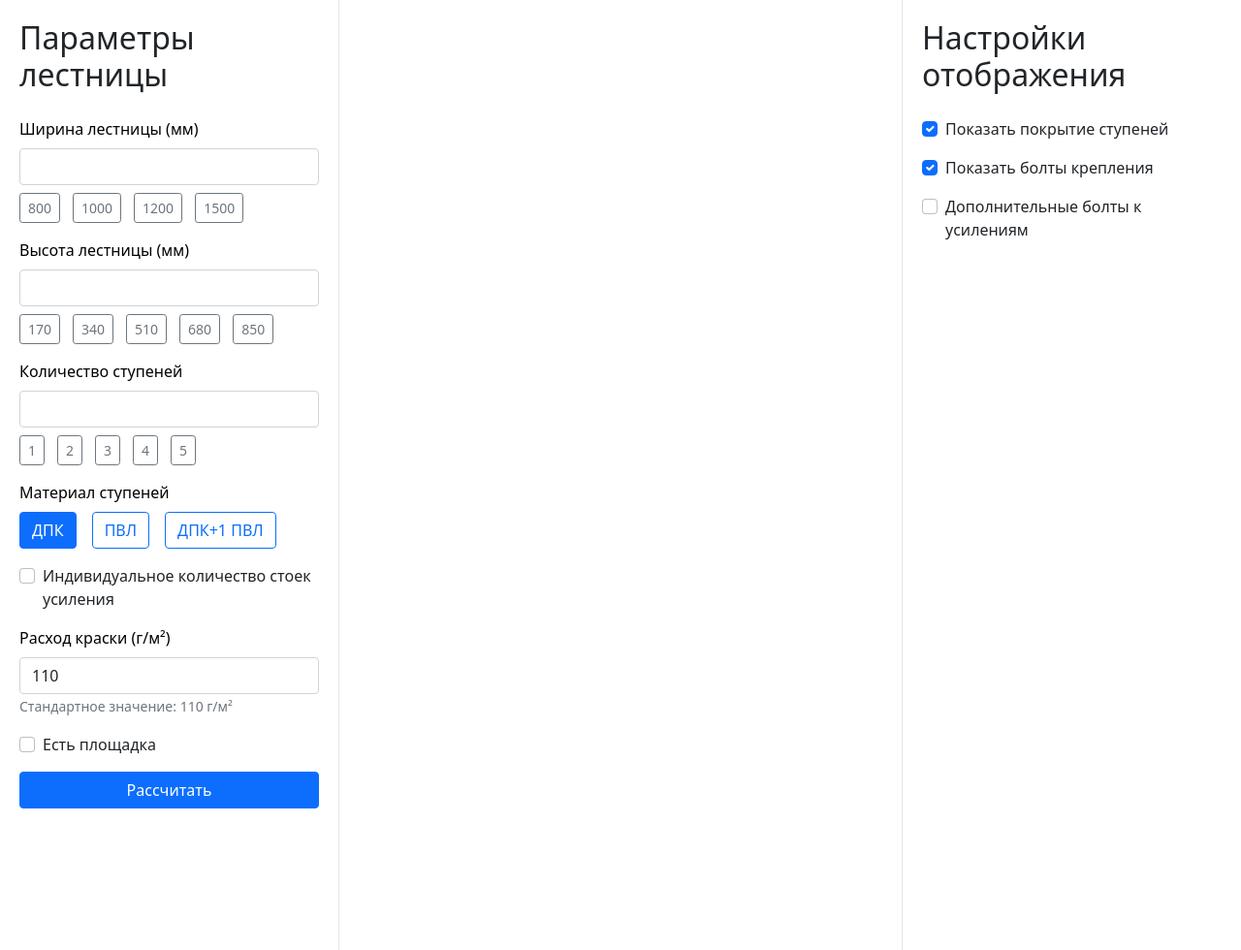
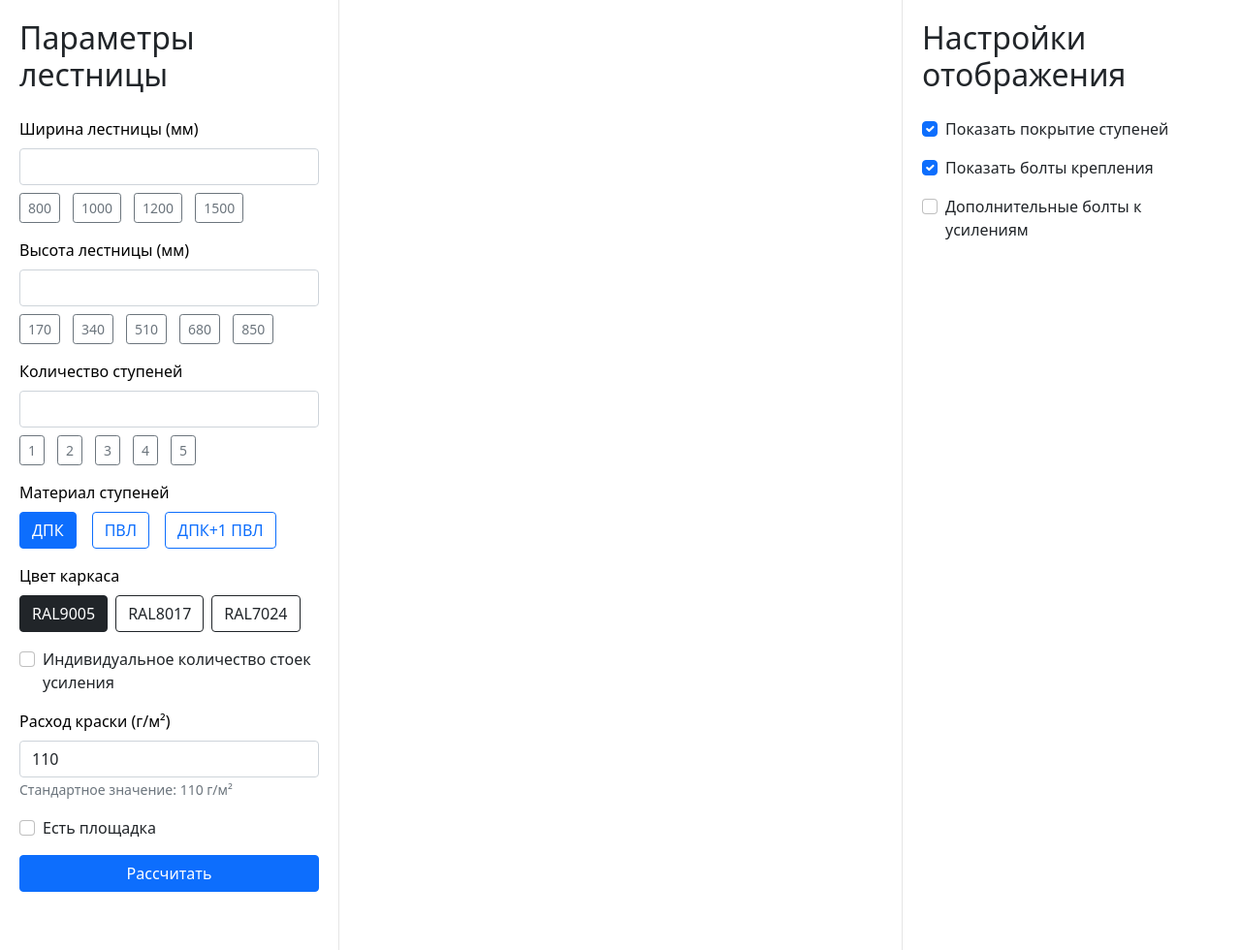
Before and after one commit to qone2m/DPK3D, a Flask app: page / in a window 1280 px wide. Shown: the whole page at 97% size. Run offline with Flask 2, Linux system fonts and the light colour scheme.

Commit message:
Цвет каркаса и досок ок

```diff
--- a/app.py
+++ b/app.py
@@ -28,7 +28,7 @@ def validate_input(width, height, steps):
     if not app.config['MIN_HEIGHT'] <= height <= app.config['MAX_HEIGHT']:
         raise ValueError(f"Высота должна быть от {app.config['MIN_HEIGHT']} до {app.config['MAX_HEIGHT']} мм")
 
-def calculate_metal(width, height, steps, material, has_platform, platform_depth=0, reinforcements_count=1, paint_consumption=110):
+def calculate_metal(width, height, steps, material, has_platform, platform_depth=0, reinforcements_count=1, paint_consumption=110, frame_color='RAL9005'):
     try:
         validate_input(width, height, steps)
 
@@ -186,6 +186,14 @@ def calculate_metal(width, height, steps, material, has_platform, platform_depth
                 dpk_boards_count = boards_per_step * (steps - 1)  # Первая ступень ПВЛ
                 dpk_length = width * (steps - 1) * boards_per_step  # Общая длина в мм
 
+        # Определяем цвет доски ДПК в зависимости от цвета каркаса
+        dpk_color_mapping = {
+            'RAL9005': 'Венге',
+            'RAL8017': 'Коричневый',
+            'RAL7024': 'Серый'
+        }
+        dpk_color = dpk_color_mapping.get(frame_color, 'Венге')  # По умолчанию Венге
+
         # Расчет количества болтов и гаек (4 болта и 4 гайки на ступень)
         bolts_per_step = 4  # 4 болта на ступень (2 доски * 2 болта)
         if material == "ДПК":
@@ -221,8 +229,9 @@ def calculate_metal(width, height, steps, material, has_platform, platform_depth
                 "m": round((base_length + total_steps_length + vertical_stands_length + total_reinforcements + strip_length * strips_count) / 1000, 2)
             },
             "additional_materials": {
-                "dpk_length": round(dpk_length / 1000, 2),  # Метраж в метрах
-                "dpk_boards": dpk_boards_count,  # Количество досок
+                "dpk_length": round(dpk_length / 1000, 2),
+                "dpk_boards": dpk_boards_count,
+                "dpk_color": dpk_color if material in ["ДПК", "ДПК+1 ПВЛ"] else None,
                 "bolts_count": bolts_count,
                 "nuts_count": nuts_count,
                 "mounting_strips": {
@@ -232,13 +241,13 @@ def calculate_metal(width, height, steps, material, has_platform, platform_depth
                 }
             },
             "paint": {
-                "frame_area": round(frame_paint_area, 2),    # Площадь покраски каркаса в м²
-                "frame_weight": round(frame_paint_weight, 2), # Вес краски для каркаса в граммах
-                "pvl_area": round(pvl_paint_area, 2),        # Площадь покраски ПВЛ в м²
-                "pvl_weight": round(pvl_paint_weight, 2),    # Вес краски для ПВЛ в граммах
-                "total_area": round(total_paint_area, 2),    # Общая площадь покраски в м²
-                "total_weight": round(total_paint_weight, 2), # Общий вес краски в граммах
-                "consumption": paint_consumption              # Расход г/м²
+                "frame_area": round(frame_paint_area, 2),
+                "frame_weight": round(frame_paint_weight, 2),
+                "pvl_area": round(pvl_paint_area, 2),
+                "pvl_weight": round(pvl_paint_weight, 2),
+                "total_area": round(total_paint_area, 2),
+                "total_weight": round(total_paint_weight, 2),
+                "consumption": paint_consumption
             },
             "dimensions": {
                 "width": width,
@@ -252,7 +261,8 @@ def calculate_metal(width, height, steps, material, has_platform, platform_depth
                 "platform_depth": platform_depth,
                 "reinforcements_count": reinforcements_count,
                 "material": material,
-                "board_elevation": board_elevation  # Добавляем информацию о подъеме доски
+                "board_elevation": board_elevation,
+                "frame_color": frame_color
             }
         }
     except ValueError as e:
@@ -275,8 +285,9 @@ def calculate():
         platform_depth = float(data['platform_depth']) if has_platform else 0
         reinforcements_count = int(data.get('reinforcements_count', 1))
         paint_consumption = float(data.get('paint_consumption', 110))  # г/м²
+        frame_color = data.get('frame_color', 'RAL9005')
 
-        result = calculate_metal(width, height, steps, material, has_platform, platform_depth, reinforcements_count, paint_consumption)
+        result = calculate_metal(width, height, steps, material, has_platform, platform_depth, reinforcements_count, paint_consumption, frame_color)
         if result is None:
             return jsonify({"error": "Неверный материал"}), 400
 
--- a/static/js/main.js
+++ b/static/js/main.js
@@ -3,6 +3,13 @@ const MIN_WIDTH = 600;  // мм
 const MAX_WIDTH = 2000; // мм
 const MIN_HEIGHT = 100; // мм
 const MAX_HEIGHT = 3000; // мм
+
+// Константы для цветов
+const COLOR_MAPPING = {
+    'RAL9005': { frame: 0x000000, dpk: 0x382B22 }, // Черный - Венге
+    'RAL8017': { frame: 0x44322D, dpk: 0x8B4513 }, // Коричневый - Коричневый
+    'RAL7024': { frame: 0x474A51, dpk: 0x808080 }  // Серый - Серый
+};
 
 // Функция валидации формы
 function validateForm() {
@@ -99,7 +106,45 @@ document.addEventListener('DOMContentLoaded', function() {
             materialInput.dispatchEvent(new Event('change'));
         });
     });
+
+    // Обработчики для цветов каркаса
+    document.querySelectorAll('input[name="frame-color"]').forEach(radio => {
+        radio.addEventListener('change', function() {
+            document.getElementById('frame-color').value = this.value;
+            updateMaterialColors();
+        });
+    });
 });
+
+// Функция обновления цветов материалов
+function updateMaterialColors() {
+    const frameColor = document.getElementById('frame-color').value;
+    const colors = COLOR_MAPPING[frameColor];
+
+    // Обновляем цвет каркаса
+    stairModel.traverse((child) => {
+        if (child.isMesh && child.material && !child.userData.isDPK && !child.userData.isBolt) {
+            child.material.color.setHex(colors.frame);
+        }
+    });
+
+    // Обновляем цвет ДПК
+    coveringsGroup.traverse((child) => {
+        if (child.isMesh && child.material && child.userData.isDPK) {
+            child.material.color.setHex(colors.dpk);
+        }
+    });
+
+    // Если материал ПВЛ, красим его в цвет каркаса
+    const material = document.getElementById('material').value;
+    if (material === 'ПВЛ' || material === 'ДПК+1 ПВЛ') {
+        coveringsGroup.traverse((child) => {
+            if (child.isMesh && child.material && child.userData.isPVL) {
+                child.material.color.setHex(colors.frame);
+            }
+        });
+    }
+}
 
 // Инициализация Three.js
 function init() {
@@ -200,6 +245,14 @@ function createBolt() {
 }
 
 function createDPKBoards(width, depth, stepHeight, stepZ, boardElevation = 0) {
+    const frameColor = document.getElementById('frame-color').value;
+    const colors = COLOR_MAPPING[frameColor];
+
+    const dpkMaterial = new THREE.MeshPhongMaterial({
+        color: colors.dpk,
+        flatShading: true
+    });
+
     const boardGroup = new THREE.Group();
     const boardWidth = 150; // Стандартная ширина доски
     const boardHeight = 25;
@@ -266,6 +319,14 @@ function createDPKPlatform(width, depth, stepHeight, stepZ, boardElevation = 0)
 }
 
 function createPVLCover(width, depth) {
+    const frameColor = document.getElementById('frame-color').value;
+    const colors = COLOR_MAPPING[frameColor];
+
+    const pvlMaterial = new THREE.MeshPhongMaterial({
+        color: colors.frame,
+        flatShading: true
+    });
+
     const pvlGroup = new THREE.Group();
     const gridSize = 30; // Размер ячейки сетки
 
@@ -330,6 +391,9 @@ function updateVisibility() {
 }
 
 function createStairModel(dimensions) {
+    const frameColor = document.getElementById('frame-color').value;
+    const colors = COLOR_MAPPING[frameColor];
+
     // Очищаем группы перед созданием новой модели
     scene.remove(stairModel);
     stairModel = new THREE.Group();
@@ -350,7 +414,7 @@ function createStairModel(dimensions) {
 
     // Материал для профиля 20х20
     const frameMaterial = new THREE.MeshPhongMaterial({
-        color: 0x404040,
+        color: colors.frame,
         opacity: 1,
         transparent: false
     });
@@ -581,46 +645,67 @@ function createStairModel(dimensions) {
 
 // Обновляем функцию изменения результатов
 function updateResults(result) {
-    const resultDiv = document.getElementById('result');
     const resultDetails = document.getElementById('result-details');
-    resultDiv.classList.remove('hidden');
+    const resultBox = document.getElementById('result');
 
-    resultDetails.innerHTML = `
-        <div class="results-grid">
-            <div class="result-section">
-                <h4>Основные размеры:</h4>
-                <div>Основание: ${result.base_frame.mm} мм (${result.base_frame.m} м)</div>
-                <div>Ступени: ${result.steps_frames.total_mm} мм (${result.steps_frames.total_m} м)</div>
-                <div>Стойки: ${result.vertical_stands.mm} мм (${result.vertical_stands.m} м)</div>
-            </div>
-            <div class="result-section">
-                <h4>Усиления:</h4>
-                <div>Передние: ${result.reinforcements.front.mm} мм (${result.reinforcements.front.m} м)</div>
-                <div>Задние: ${result.reinforcements.back.mm} мм (${result.reinforcements.back.m} м)</div>
-                <div>Внутренние: ${result.reinforcements.internal.mm} мм (${result.reinforcements.internal.m} м)</div>
-                <div>Глубина: ${result.reinforcements.depth.mm} мм (${result.reinforcements.depth.m} м)</div>
-            </div>
+    if (result.error) {
+        resultDetails.innerHTML = `<div class="alert alert-danger">${result.error}</div>`;
+        resultBox.classList.remove('hidden');
+        return;
+    }
+
+    let html = `
+        <div class="mb-3">
+            <h5>Параметры:</h5>
+            <ul>
+                <li>Материал: ${result.dimensions.material}</li>
+                <li>Цвет каркаса: ${result.dimensions.frame_color}</li>`;
+
+    if (result.dimensions.material === 'ДПК' || result.dimensions.material === 'ДПК+1 ПВЛ') {
+        if (result.additional_materials.dpk_color) {
+            html += `<li>Цвет доски ДПК: ${result.additional_materials.dpk_color}</li>`;
+        }
+    }
+
+    html += `
+                <li>Ширина: ${result.dimensions.width} мм</li>
+                <li>Высота: ${result.dimensions.height} мм</li>
+                <li>Количество ступеней: ${Math.round(result.dimensions.height / result.dimensions.step_height)}</li>
+            </ul>
         </div>
-        <div class="total-section">
-            <h4>Общий метраж:</h4>
-            <div>Профиль 20x20: ${result.total_length.mm} мм (${result.total_length.m} м)</div>
-        </div>
-        <div class="additional-materials">
-            <h4>Дополнительные материалы:</h4>
-            ${result.additional_materials.dpk_length > 0 ? `
-                <div>Доска ДПК: ${result.additional_materials.dpk_length} м (${result.additional_materials.dpk_boards} шт)</div>
-                <div>Болты: ${result.additional_materials.bolts_count} шт</div>
-                <div>Гайки: ${result.additional_materials.nuts_count} шт</div>
-            ` : ''}
-            ${result.additional_materials.pvl_area > 0 ? `<div>Площадь ПВЛ: ${result.additional_materials.pvl_area} м²</div>` : ''}
-            <div>Полоса 40мм: ${result.additional_materials.mounting_strips.total_length}мм (${result.additional_materials.mounting_strips.total_length/1000}м)</div>
-            <h4>Расчет краски:</h4>
-            <div>Площадь покраски каркаса: ${result.paint.frame_area} м² (${result.paint.frame_weight} г)</div>
-            ${result.paint.pvl_area > 0 ? `<div>Площадь покраски ПВЛ: ${result.paint.pvl_area} м² (${result.paint.pvl_weight} г)</div>` : ''}
-            <div>Общая площадь покраски: ${result.paint.total_area} м²</div>
-            <div>Общий расход краски: ${result.paint.total_weight} г (при расходе ${result.paint.consumption} г/м²)</div>
-        </div>
-    `;
+
+        <div class="mb-3">
+            <h5>Металлический каркас:</h5>
+            <ul>
+                <li>Общая длина профиля: ${result.total_length.mm} мм (${result.total_length.m} м)</li>
+                <li>Площадь покраски: ${result.paint.total_area} м²</li>
+                <li>Вес краски: ${result.paint.total_weight} г</li>
+            </ul>
+        </div>`;
+
+    if (result.additional_materials) {
+        html += `
+        <div class="mb-3">
+            <h5>Дополнительные материалы:</h5>
+            <ul>`;
+
+        if (result.additional_materials.dpk_length) {
+            html += `<li>Общая длина досок ДПК: ${result.additional_materials.dpk_length} м</li>`;
+        }
+        if (result.additional_materials.dpk_boards) {
+            html += `<li>Количество досок ДПК: ${result.additional_materials.dpk_boards} шт</li>`;
+        }
+        if (result.additional_materials.bolts_count) {
+            html += `
+                <li>Количество болтов: ${result.additional_materials.bolts_count} шт</li>
+                <li>Количество гаек: ${result.additional_materials.nuts_count} шт</li>`;
+        }
+
+        html += `</ul></div>`;
+    }
+
+    resultDetails.innerHTML = html;
+    resultBox.classList.remove('hidden');
 }
 
 // Обновляем функцию изменения 3D модели
@@ -652,12 +737,12 @@ document.getElementById('calculator-form').addEventListener('submit', async func
         width: parseFloat(document.getElementById('width').value),
         height: parseFloat(document.getElementById('height').value),
         steps: parseInt(document.getElementById('steps').value),
-        material: document.getElementById('material').value || 'ДПК', // Добавляем значение по умолчанию
+        material: document.getElementById('material').value,
         has_platform: document.getElementById('has-platform').checked,
-        platform_depth: parseFloat(document.getElementById('platform-depth').value || 0),
-        reinforcements_count: parseInt(document.getElementById('reinforcements-count').value || 1),
-        board_elevation: parseFloat(document.getElementById('board-elevation').value || 0),
-        paint_consumption: parseFloat(document.getElementById('paint-consumption').value)
+        platform_depth: document.getElementById('has-platform').checked ? parseFloat(document.getElementById('platform-depth').value) : 0,
+        reinforcements_count: document.getElementById('custom-reinforcements').checked ? parseInt(document.getElementById('reinforcements-count').value) : 1,
+        paint_consumption: parseFloat(document.getElementById('paint-consumption').value),
+        frame_color: document.getElementById('frame-color').value
     };
 
     try {
--- a/templates/index.html
+++ b/templates/index.html
@@ -168,6 +168,20 @@
                     </div>
                 </div>
                 <div class="mb-3">
+                    <label class="form-label">Цвет каркаса</label>
+                    <div class="color-buttons d-flex gap-2">
+                        <input type="radio" class="btn-check" name="frame-color" id="color-ral9005" value="RAL9005" checked>
+                        <label class="btn btn-outline-dark" for="color-ral9005" title="RAL9005 - Венге">RAL9005</label>
+
+                        <input type="radio" class="btn-check" name="frame-color" id="color-ral8017" value="RAL8017">
+                        <label class="btn btn-outline-dark" for="color-ral8017" title="RAL8017 - Коричневый">RAL8017</label>
+
+                        <input type="radio" class="btn-check" name="frame-color" id="color-ral7024" value="RAL7024">
+                        <label class="btn btn-outline-dark" for="color-ral7024" title="RAL7024 - Серый">RAL7024</label>
+                    </div>
+                    <input type="hidden" id="frame-color" name="frame-color" value="RAL9005">
+                </div>
+                <div class="mb-3">
                     <div class="form-check">
                         <input class="form-check-input" type="checkbox" id="custom-reinforcements">
                         <label class="form-check-label" for="custom-reinforcements">
```
Also changed, not shown: 1 other file.
